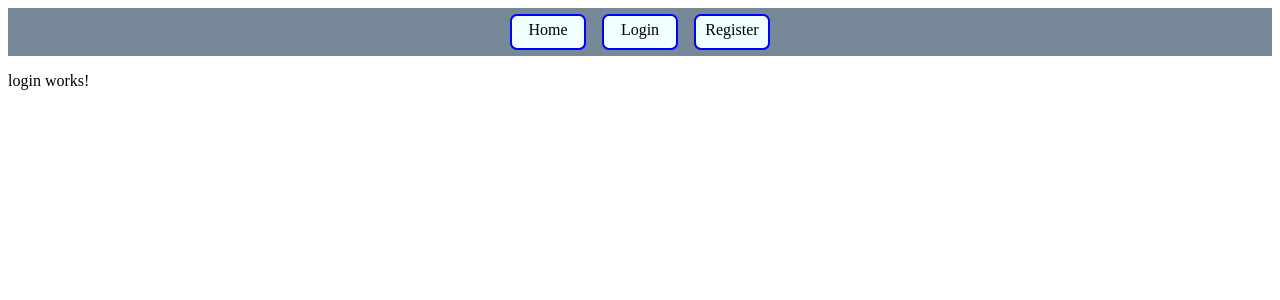
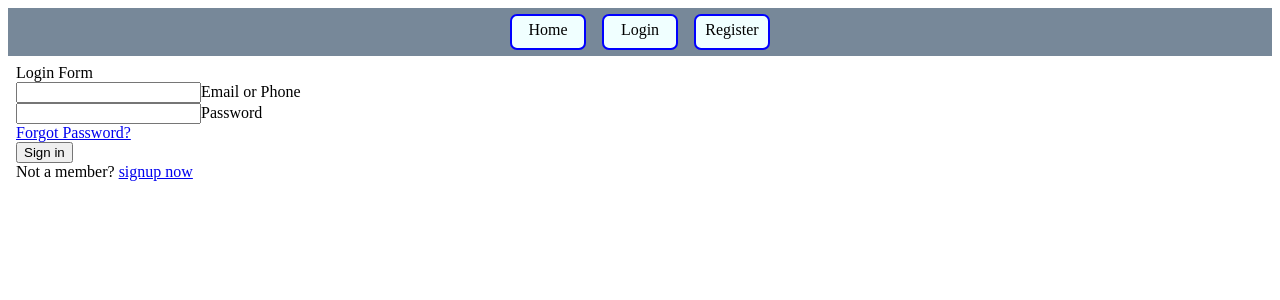
Before and after one commit to SvetlinGG/Forms-in-Angular21, an Angular app in the folder client/: page /login in a window 1280 px wide. Shown: the top 300 px of the page. Built offline with nearby package versions, Linux system fonts and the light colour scheme.

Commit message:
markup for login component

```diff
--- a/client/src/app/pages/login/login.component.html
+++ b/client/src/app/pages/login/login.component.html
@@ -1 +1,27 @@
-<p>login works!</p>
+<body>
+    <div class="content">
+       <div class="text">
+          Login Form
+       </div>
+       <form action="#">
+          <div class="field">
+             <input type="text" required>
+             <span class="fas fa-user"></span>
+             <label>Email or Phone</label>
+          </div>
+          <div class="field">
+             <input type="password" required>
+             <span class="fas fa-lock"></span>
+             <label>Password</label>
+          </div>
+          <div class="forgot-pass">
+             <a href="#">Forgot Password?</a>
+          </div>
+          <button>Sign in</button>
+          <div class="sign-up">
+             Not a member?
+             <a href="#">signup now</a>
+          </div>
+       </form>
+    </div>
+ </body>
```
